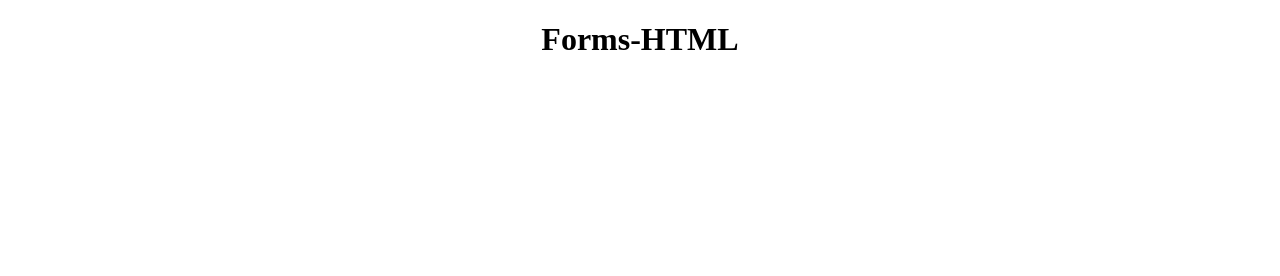
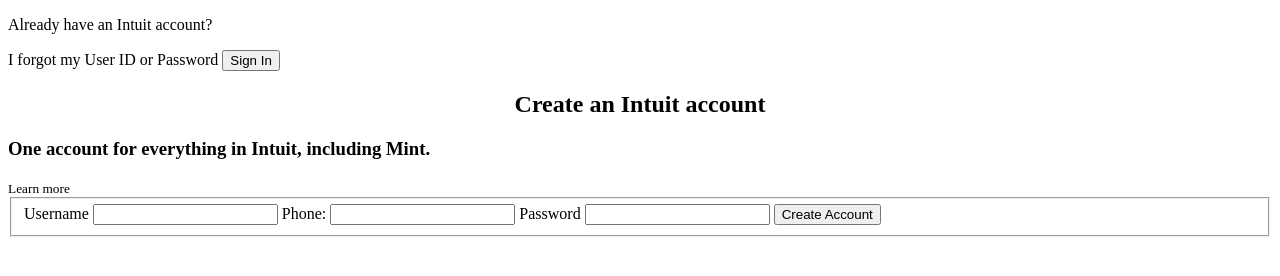
Before and after one commit to Jonjo15/html-forms, a plain HTML site: page index.html in a window 1280 px wide. Drawn offline with Linux system fonts and the light colour scheme.

Commit message:
Added some basic html

```diff
--- a/index.html
+++ b/index.html
@@ -7,6 +7,36 @@
     <title>Forms</title>
 </head>
 <body>
-    <h1>Forms-HTML</h1>
+    <header>
+        <p>Already have an Intuit account?</p>
+        <a>I forgot my User ID or Password</a>
+        <button>Sign In</button>
+    </header>
+    <section>
+        <div>
+            <h1>Create an Intuit account</h1>
+            <h3>One account for everything in Intuit, including Mint.</h3>
+            <a><small>Learn more</small></a>
+        </div>
+
+        <form>
+            <fieldset>
+                <label>
+                    Username
+                    <input type="text" name="username">
+                </label>
+                <label>
+                    Phone:
+                    <input name="phone">
+                </label>
+                <label>
+                    Password
+                    <input type="password" name="password">
+                </label>
+                <button>Create Account</button>
+            </fieldset>
+        </form>
+    </section>
+
 </body>
 </html>
```
